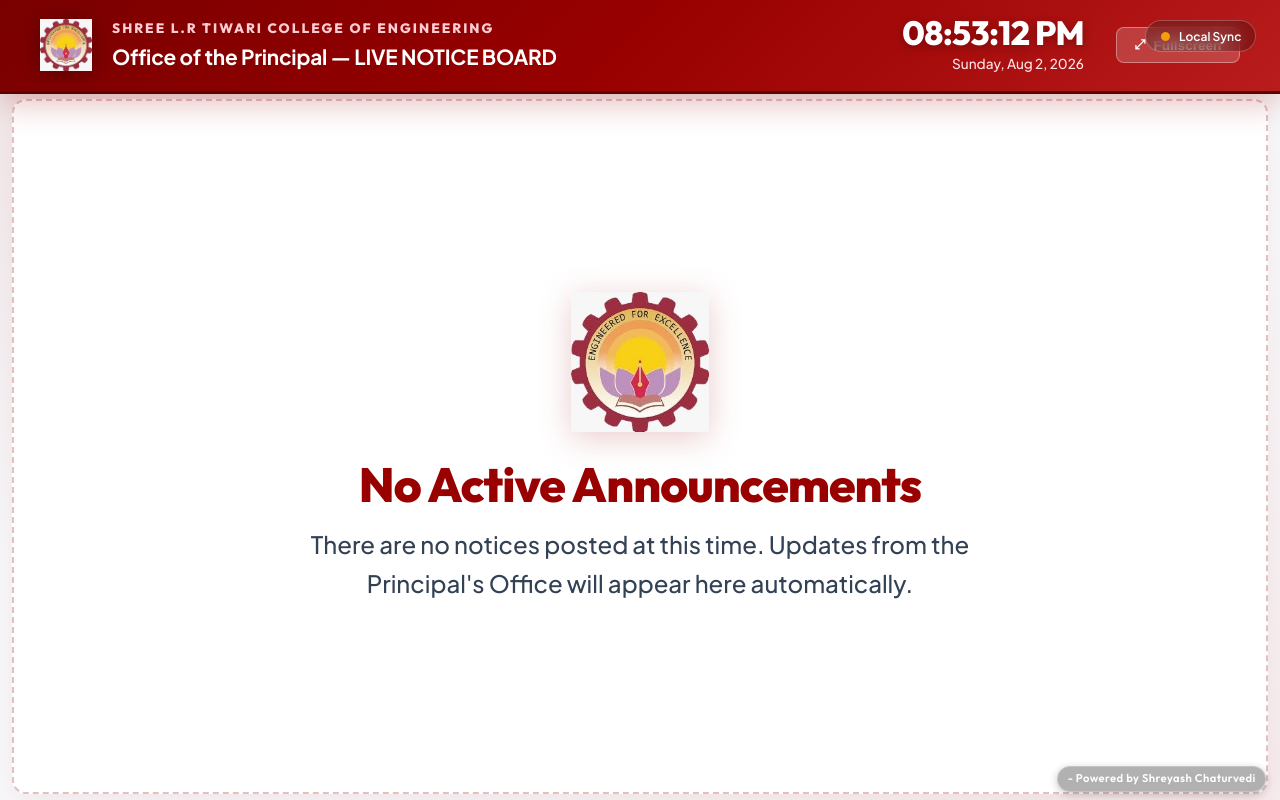
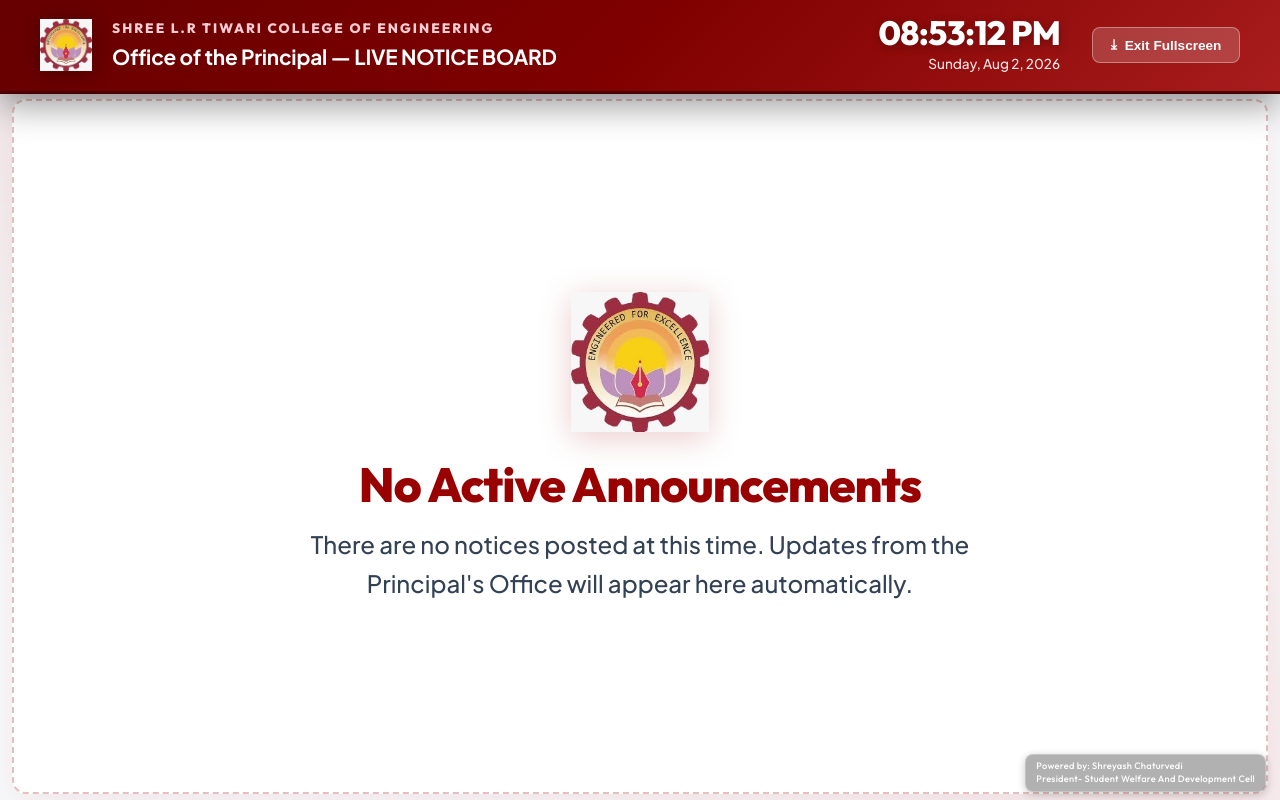
Before and after one commit to shreyash3856O/principal_console, a website built with Vite: page display.html in a window 1280 px wide. Built offline with nearby package versions, Linux system fonts and the light colour scheme.

Commit message:
Hide local sync badge in fullscreen and update watermark styling

```diff
--- a/css/display.css
+++ b/css/display.css
@@ -355,6 +355,33 @@
   backdrop-filter: blur(8px);
 }
 
+:fullscreen #footerStatusBadge,
+:fullscreen .display-footer-status {
+  display: none !important;
+}
+
+:-webkit-full-screen #footerStatusBadge,
+:-webkit-full-screen .display-footer-status {
+  display: none !important;
+}
+
+:-moz-full-screen #footerStatusBadge,
+:-moz-full-screen .display-footer-status {
+  display: none !important;
+}
+
+.is-fullscreen #footerStatusBadge,
+.is-fullscreen .display-footer-status {
+  display: none !important;
+}
+
+@media (display-mode: fullscreen) {
+  #footerStatusBadge,
+  .display-footer-status {
+    display: none !important;
+  }
+}
+
 /* Powered By Watermark Overlay (Bottom Right - Compact & Adaptive Glass) */
 .display-powered-by {
   position: absolute;
@@ -362,18 +389,19 @@
   right: 0.85rem;
   z-index: 150;
   font-family: var(--font-heading);
-  font-size: 0.7rem;
-  font-weight: 600;
+  font-size: 0.58rem;
+  font-weight: 500;
+  line-height: 1.35;
   color: #ffffff;
   background: rgba(0, 0, 0, 0.35);
-  padding: 0.2rem 0.6rem;
-  border-radius: var(--radius-full);
+  padding: 0.35rem 0.65rem;
+  border-radius: var(--radius-sm);
   border: 1px solid rgba(255, 255, 255, 0.25);
   backdrop-filter: blur(12px) saturate(180%);
   -webkit-backdrop-filter: blur(12px) saturate(180%);
-  letter-spacing: 0.04em;
+  letter-spacing: 0.03em;
   pointer-events: none;
   box-shadow: 0 2px 8px rgba(0, 0, 0, 0.25);
-  white-space: nowrap;
+  text-align: left;
   opacity: 0.88;
 }
--- a/display.html
+++ b/display.html
@@ -81,7 +81,8 @@
 
     <!-- Powered By Watermark -->
     <div class="display-powered-by">
-      - Powered by Shreyash Chaturvedi
+      <div>Powered by: Shreyash Chaturvedi</div>
+      <div>President- Student Welfare And Development Cell</div>
     </div>
 
   </div>
--- a/js/display.js
+++ b/js/display.js
@@ -242,10 +242,12 @@ function setupFullscreenToggle() {
 
   // Update button text and glassy header class on fullscreen change
   const updateFullscreenUI = () => {
-    const isFS = !!getFullscreenElement();
+    const isFS = !!getFullscreenElement() || (window.innerHeight >= screen.height - 10) || window.matchMedia('(display-mode: fullscreen)').matches;
     if (displayScreen) {
       displayScreen.classList.toggle('is-fullscreen', isFS);
     }
+    document.documentElement.classList.toggle('is-fullscreen', isFS);
+    document.body.classList.toggle('is-fullscreen', isFS);
 
     if (isFS) {
       fullscreenBtn.innerHTML = '<span>⤓</span> Exit Fullscreen';
@@ -256,7 +258,9 @@ function setupFullscreenToggle() {
     }
   };
 
-  ['fullscreenchange', 'webkitfullscreenchange', 'mozfullscreenchange', 'MSFullscreenChange'].forEach(evt => {
+  ['fullscreenchange', 'webkitfullscreenchange', 'mozfullscreenchange', 'MSFullscreenChange', 'resize'].forEach(evt => {
     document.addEventListener(evt, updateFullscreenUI);
+    window.addEventListener(evt, updateFullscreenUI);
   });
+  updateFullscreenUI();
 }
```
